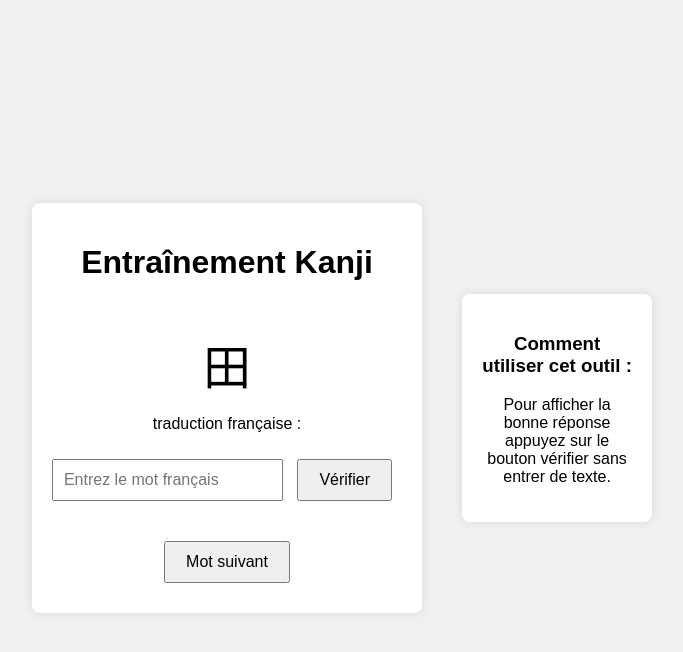
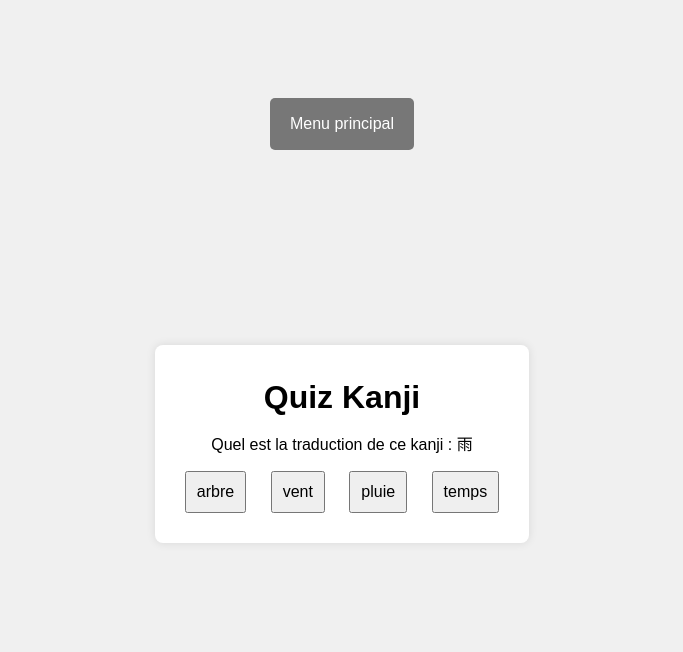
Before and after one commit to BabyMeat/jap, a plain HTML site: page kanji.html in a window 1280 px wide. Shown: the whole page, without its empty margins (298-981 px from the left). Drawn offline with Linux system fonts and the light colour scheme.

Commit message:
Version Kanji + Kana V2

```diff
--- a/kanji.html
+++ b/kanji.html
@@ -3,27 +3,26 @@
 <head>
     <meta charset="UTF-8">
     <meta name="viewport" content="width=device-width, initial-scale=1.0">
-    <title>Entraînement Japonais</title>
+    <title>Quiz Kanji</title>
     <link rel="stylesheet" href="styles.css">
 </head>
 <body>
-    <div class="container">
-        <h1>Entraînement Kanji</h1>
+    <a href="index.html" class="button">Menu principal</a>
+    <div class="quiz">
+        <h1>Quiz Kanji</h1>
         <div id="quiz">
-            <p id="character">日</p>
-            <p>traduction française :</p>
-            <input type="text" id="answer" placeholder="Entrez le mot français">
-            <button onclick="checkAnswer()">Vérifier</button>
+            <div id="question">Quel est la traduction de ce kanji : <span id="kanji"></span></div>
+            <div id="choices">
+                <button class="choice" onclick="checkAnswer(this)"></button>
+                <button class="choice" onclick="checkAnswer(this)"></button>
+                <button class="choice" onclick="checkAnswer(this)"></button>
+                <button class="choice" onclick="checkAnswer(this)"></button>
+            </div>
+            <div id="result"></div>
+            <audio id="correctSound" src="effects/correct.mp3"></audio>
+            <audio id="wrongSound" src="effects/wrong.mp3"></audio>
         </div>
-        <div id="result"></div>
-        <button onclick="nextWord()">Mot suivant</button>
-        <audio id="correctSound" src="correct.mp3"></audio>
-        <audio id="wrongSound" src="wrong.mp3"></audio>
     </div>
-    <div class="legend">
-        <h3>Comment utiliser cet outil :</h1>
-        <p>Pour afficher la bonne réponse appuyez sur le bouton vérifier sans entrer de texte.</p>
-    </div>
-    <script src="script2.js"></script>
+    <script src="scriptKanji.js"></script>
 </body>
 </html>
--- a/script2.js
+++ /dev/null
@@ -1,50 +0,0 @@
-const words = [
-    // KANJI :
-    { character: '日', french: 'soleil' },
-    { character: '月', french: 'lune' },
-    { character: '山', french: 'montagne' },
-    { character: '川', french: 'rivière' },
-    { character: '田', french: 'champ' },
-];
-
-let currentWordIndex = 0;
-
-function displayWord() {
-    document.getElementById('character').innerText = words[currentWordIndex].character;
-    document.getElementById('answer').value = '';
-    document.getElementById('result').innerText = '';
-}
-
-function checkAnswer() {
-    const userAnswer = document.getElementById('answer').value.toLowerCase();
-    const correctAnswer = words[currentWordIndex].french;
-    if (userAnswer === correctAnswer) {
-        correctSound.play();
-        nextWord();
-        document.getElementById('result').innerText = 'Correct!';
-    } else if (userAnswer === '') {
-        document.getElementById('result').innerText = 'La réponse est : ' + correctAnswer;
-    } else {
-        wrongSound.play();
-        document.getElementById('result').innerText = 'Incorrect, essayez encore!';
-    }
-}
-
-function nextWord() {
-    currentWordIndex = Math.floor(Math.random() * words.length);
-    displayWord();
-}
-
-document.add
-
-document.addEventListener('DOMContentLoaded', () => {
-    currentWordIndex = Math.floor(Math.random() * words.length);
-    displayWord();
-
-    const answerInput = document.getElementById('answer');
-    answerInput.addEventListener('keydown', function(event) {
-        if (event.key === 'Enter') {
-            checkAnswer();
-        }
-    });
-});
--- /dev/null
+++ b/scriptKanji.js
@@ -0,0 +1,102 @@
+const words = [
+    { character: '人', french: 'personne' , kana: 'ひと'},
+    { character: '男', french: 'homme' , kana: 'おとこ'},
+    { character: '女', french: 'femme' , kana: 'おんな'},
+    { character: '子', french: 'enfant' , kana: 'こ'},
+    { character: '日', french: 'soleil' , kana: 'ひ'},
+    { character: '月', french: 'lune' , kana: 'つき'},
+    { character: '時', french: 'temps' , kana: 'とき'},
+    { character: '水', french: 'eau' , kana: 'みず'},
+    { character: '火', french: 'feu' , kana: 'ひ'},
+    { character: '土', french: 'terre' , kana: 'つち'},
+    { character: '風', french: 'vent' , kana: 'かぜ'},
+    { character: '空', french: 'ciel' , kana: 'そら'},
+    { character: '山', french: 'montagne' , kana: 'やま'},
+    { character: '川', french: 'rivière' , kana: 'かわ'},
+    { character: '木', french: 'arbre' , kana: 'き'},
+    { character: '花', french: 'fleur' , kana: 'はな'},
+    { character: '雨', french: 'pluie' , kana: 'あめ'},
+    { character: '雪', french: 'neige' , kana: 'ゆき'},
+    { character: '金', french: 'argent' , kana: 'かね'},
+    { character: '刀', french: 'sabre' , kana: 'かたな'},
+];
+
+let currentQuestion;
+let correctAnswer;
+
+// Random Index
+function getRandomInt(max) {
+    return Math.floor(Math.random() * max);
+}
+
+// Random Boolean
+function getRandomBoolean() {
+    return Math.random() < 0.5;
+}
+
+function getRandomBoolean() {
+    return Math.random() < 0.5;
+}
+
+function getRandomInt(max) {
+    return Math.floor(Math.random() * max);
+}
+
+function loadQuestion() {
+    const questionType = getRandomBoolean();
+    const questionIndex = getRandomInt(words.length);
+    currentQuestion = words[questionIndex];
+
+    if (questionType) {
+        correctAnswer = currentQuestion.french;
+    } else {
+        correctAnswer = currentQuestion.kana;
+    }
+
+    const kanjiElement = document.getElementById('kanji');
+    kanjiElement.textContent = currentQuestion.character;
+
+    // Faire en sorte que toutes les réponses soient différentes
+    const choices = new Set();
+
+    // Filtrer les mots pour exclure la réponse correcte
+    const filteredWords = words.filter(word => word.french !== correctAnswer);
+
+    while (choices.size < 3) {
+        const choiceIndex = getRandomInt(filteredWords.length);
+        if (questionType) {
+            choices.add(filteredWords[choiceIndex].french);
+        } else {
+            choices.add(filteredWords[choiceIndex].kana);
+        }
+    }
+
+    choices.add(correctAnswer);
+    const choicesArray = Array.from(choices);
+    choicesArray.sort(() => Math.random() - 0.5);
+
+    const choiceButtons = document.querySelectorAll('.choice');
+    choiceButtons.forEach((button, index) => {
+        button.textContent = choicesArray[index];
+    });
+
+    document.getElementById('result').textContent = '';
+}
+
+
+function checkAnswer(button) {
+    const selectedAnswer = button.textContent;
+    const resultElement = document.getElementById('result');
+
+    if (selectedAnswer === correctAnswer) {
+        correctSound.play();
+        document.getElementById('result').innerText = 'Correct!';
+        setTimeout(loadQuestion, 500);  // Chargement de la prochaine question après un délai de 500 ms
+    } else {
+        wrongSound.play();
+        resultElement.textContent = `Incorrect, essayez encore!`;
+    }
+}
+
+
+document.addEventListener('DOMContentLoaded', loadQuestion);
--- a/styles.css
+++ b/styles.css
@@ -1,34 +1,59 @@
+/* WEBSITE STYLE */
+
+* {
+    margin: 0;
+    padding: 0;
+    box-sizing: border-box;
+}
 body {
     font-family: Arial, sans-serif;
+    background-color: #f0f0f0;
+    line-height: 2;
+    text-align: center;
     display: flex;
-    justify-content: center;
+    flex-direction: column;
     align-items: center;
-    height: 100vh;
-    background-color: #f0f0f0;
+    justify-content: space-around;
+    height: 80vh;
+}
+.button {
+    display: inline-block;
+    padding: 10px 20px;
+    font-size: 16px;
+    color: white;
+    background-color: #777;
+    border: none;
+    border-radius: 5px;
+    text-decoration: none;
+    text-align: center;
+    cursor: pointer;
+    transition: background-color 0.3s ease;
+}
+.button:hover {
+    background-color: #333;
 }
 
-.container {
-    margin: 20px;
+/* KANA */
+.quiz, .legend {
     text-align: center;
     background: #fff;
     padding: 20px;
     border-radius: 8px;
     box-shadow: 0 0 10px rgba(0, 0, 0, 0.1);
 }
-
 .legend {
-    max-width: 150px;
-    margin: 20px;
+    max-width: 200px;
+}
+.page {
     text-align: center;
-    background: #fff;
-    padding: 20px;
-    border-radius: 8px;
-    box-shadow: 0 0 10px rgba(0, 0, 0, 0.1);
+    display: flex;
+    justify-content: center;
 }
 
-#quiz {
-    margin-bottom: 20px;
+.page > * {
+    margin : 20px;
 }
+
 
 #character {
     font-size: 48px;
@@ -41,14 +66,7 @@ body {
 }
 
 button {
-    margin: 10px;
-    padding: 10px 20px;
+    padding : 10px;
+    margin : 10px;
     font-size: 16px;
-    cursor: pointer;
 }
-
-#result {
-    margin-top: 10px;
-    font-size: 18px;
-    font-weight: bold;
-}
```
Also changed, not shown: index.html (+5 -17 lines), kana.html (added, +34 -0 lines), scriptKana.js (renamed from script.js), 4 other files.
